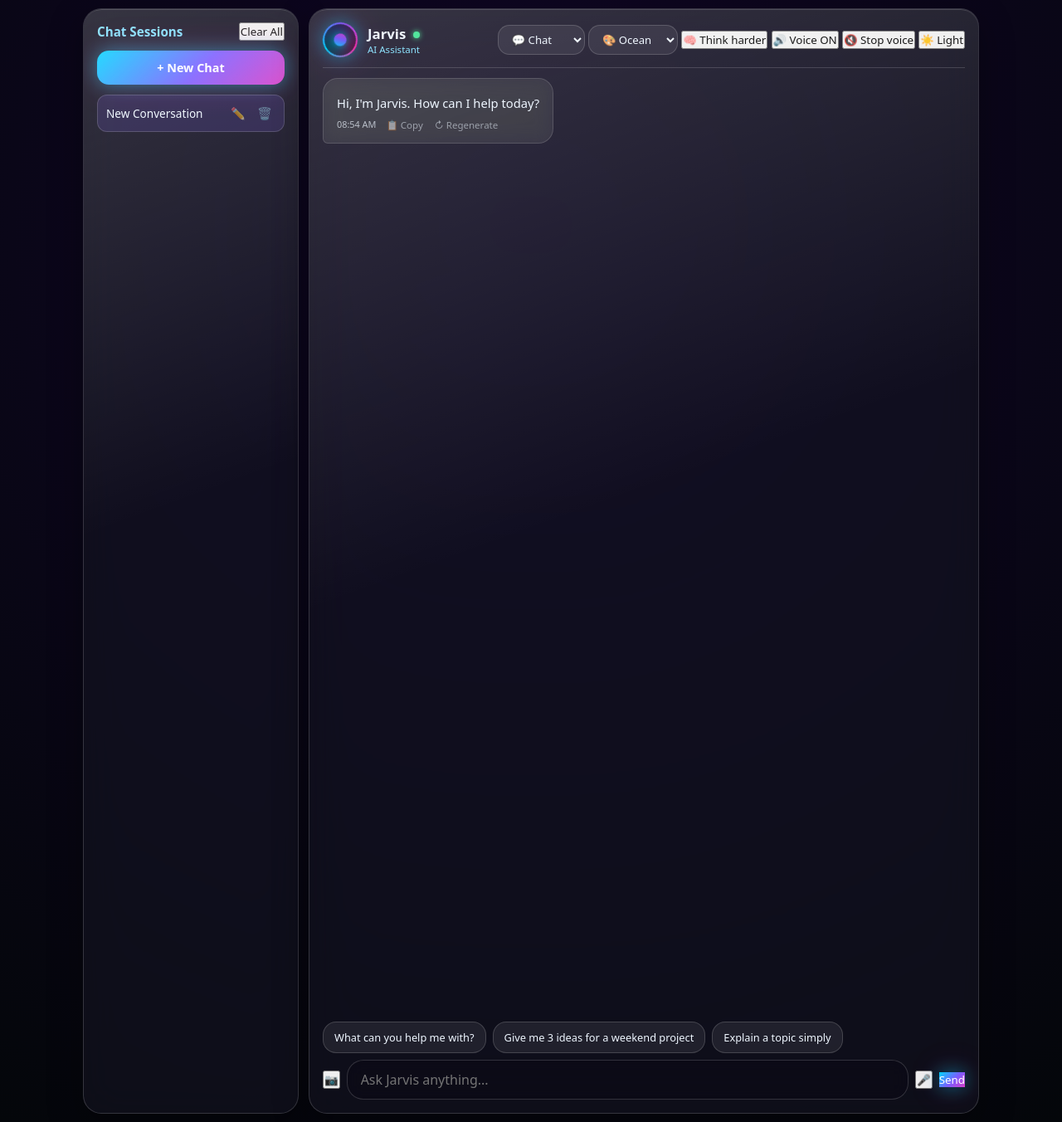
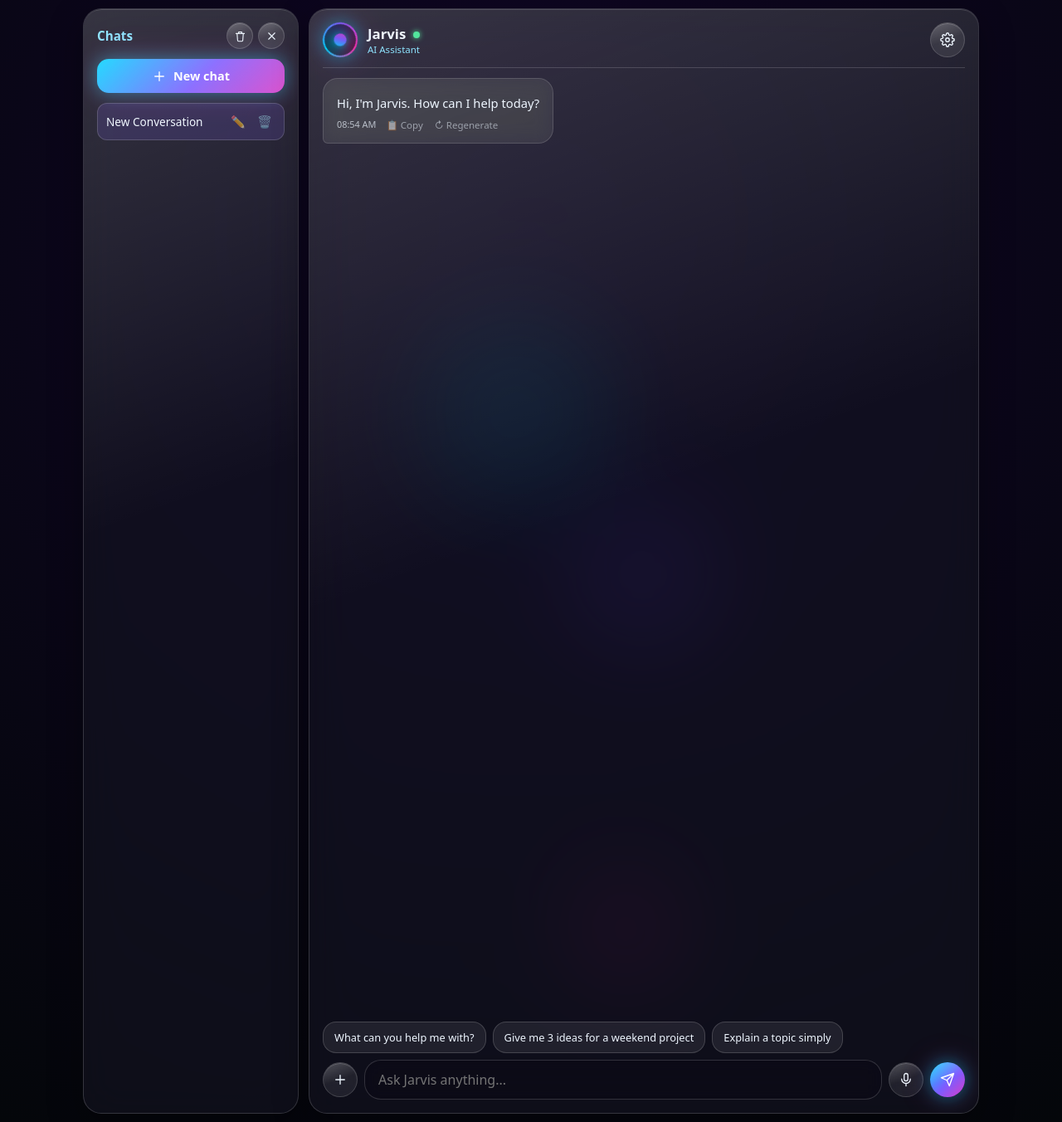
Before and after one commit to 10himankgrover-tech/Jarvis-, a Flask app: page / in a window 1280 px wide. Shown: the whole page at 83% size. Run offline with Flask 3, Linux system fonts and the light colour scheme; data that the repository does not hold is empty; some libraries are stand-ins or nearby versions.

Commit message:
Refactor chat interface and settings layout
Updated the chat interface by modifying button labels, adding new icons, and restructuring the settings drawer for better usability.

```diff
--- a/templates/index.html
+++ b/templates/index.html
@@ -40,20 +40,28 @@
 <body>
 
   <div class="overlay-container">
-    <div class="fg-jarvis-orb-1"></div>
-    <div class="fg-jarvis-orb-2"></div>
+    <div class="fg-orb fg-orb-cyan"></div>
+    <div class="fg-orb fg-orb-purple"></div>
+    <div class="fg-orb fg-orb-pink"></div>
   </div>
 
   <div class="app-layout">
     <div class="glass-card history-panel" id="historyPanel">
       <div class="history-header">
-        <span>Chat Sessions</span>
+        <span>Chats</span>
         <div class="history-actions">
-          <button class="clear-btn" onclick="clearAllSessions()">Clear All</button>
-          <button class="clear-btn mobile-close-btn" onclick="toggleMobileHistory()">✕ Close</button>
+          <button class="icon-btn small" onclick="clearAllSessions()" title="Clear all">
+            <svg viewBox="0 0 24 24"><path d="M4 7h16M9 7V4h6v3M6 7l1 13a2 2 0 0 0 2 2h6a2 2 0 0 0 2-2l1-13"/></svg>
+          </button>
+          <button class="icon-btn small mobile-close-btn" onclick="toggleMobileHistory()" title="Close">
+            <svg viewBox="0 0 24 24"><path d="M6 6l12 12M18 6L6 18"/></svg>
+          </button>
         </div>
       </div>
-      <button class="new-chat-btn" onclick="startNewChat()">+ New Chat</button>
+      <button class="new-chat-btn" onclick="startNewChat()">
+        <svg viewBox="0 0 24 24"><path d="M12 5v14M5 12h14"/></svg>
+        New chat
+      </button>
       <div class="history-list" id="historyList"></div>
     </div>
 
@@ -71,25 +79,81 @@
             <p style="font-size: 0.72rem; color: var(--text-sub);" id="modeSubtitle">AI Assistant</p>
           </div>
         </div>
-        <div class="controls">
-          <select class="pill-select" id="modeSelect" onchange="setMode(this.value)" title="Choose how Jarvis behaves">
-            <option value="chat">💬 Chat</option>
-            <option value="study">📘 Study</option>
-            <option value="code">💻 Code</option>
-            <option value="writer">✍️ Writer</option>
+        <div class="header-right">
+          <button class="icon-btn mobile-history-btn" id="chatsToggleBtn" onclick="toggleMobileHistory()" title="Chats">
+            <svg viewBox="0 0 24 24"><path d="M21 12a9 9 0 1 1-3.5-7.1M21 4v5h-5"/></svg>
+          </button>
+          <button class="icon-btn" id="settingsToggleBtn" onclick="toggleSettings()" title="Settings">
+            <svg viewBox="0 0 24 24"><circle cx="12" cy="12" r="3"/><path d="M19.4 15a1.7 1.7 0 0 0 .34 1.87l.06.06a2 2 0 1 1-2.83 2.83l-.06-.06a1.7 1.7 0 0 0-1.87-.34 1.7 1.7 0 0 0-1.04 1.56V21a2 2 0 0 1-4 0v-.09A1.7 1.7 0 0 0 8.96 19.3a1.7 1.7 0 0 0-1.87.34l-.06.06a2 2 0 1 1-2.83-2.83l.06-.06a1.7 1.7 0 0 0 .34-1.87 1.7 1.7 0 0 0-1.56-1.04H3a2 2 0 0 1 0-4h.09A1.7 1.7 0 0 0 4.7 8.96a1.7 1.7 0 0 0-.34-1.87l-.06-.06a2 2 0 1 1 2.83-2.83l.06.06a1.7 1.7 0 0 0 1.87.34H9.1A1.7 1.7 0 0 0 10.14 3H10a2 2 0 0 1 4 0v.09c0 .68.39 1.28 1.04 1.56.63.26 1.36.13 1.87-.34l.06-.06a2 2 0 1 1 2.83 2.83l-.06.06c-.47.51-.6 1.24-.34 1.87.28.65.88 1.04 1.56 1.04H21a2 2 0 0 1 0 4h-.09c-.68 0-1.28.39-1.56 1.04z"/></svg>
+          </button>
+        </div>
+      </div>
+
+      <!-- Settings drawer: everything that used to crowd the header lives here now -->
+      <div class="settings-backdrop" id="settingsBackdrop" onclick="closeSettings()"></div>
+      <div class="settings-drawer glass-card" id="settingsDrawer">
+        <div class="drawer-handle"></div>
+        <div class="drawer-title">Settings</div>
+
+        <div class="drawer-row">
+          <span class="drawer-row-label">
+            <svg viewBox="0 0 24 24"><path d="M21 15a2 2 0 0 1-2 2H7l-4 4V5a2 2 0 0 1 2-2h14a2 2 0 0 1 2 2z"/></svg>
+            Mode
+          </span>
+          <select class="pill-select" id="modeSelect" onchange="setMode(this.value)">
+            <option value="chat">Chat</option>
+            <option value="study">Study</option>
+            <option value="code">Code</option>
+            <option value="writer">Writer</option>
           </select>
-          <select class="pill-select" id="pdfThemeSelect" onchange="setPdfTheme(this.value)" title="Colors for your PDF notes">
-            <option value="ocean">🎨 Ocean</option>
-            <option value="sunset">🎨 Sunset</option>
-            <option value="forest">🎨 Forest</option>
-            <option value="grape">🎨 Grape</option>
+        </div>
+
+        <div class="drawer-row">
+          <span class="drawer-row-label">
+            <svg viewBox="0 0 24 24"><circle cx="12" cy="12" r="9"/><circle cx="9" cy="10" r="1"/><circle cx="14" cy="9" r="1"/><circle cx="15" cy="14" r="1"/><path d="M12 3a9 9 0 0 0 0 18c1 0 1.5-.7 1.5-1.5S13 18 13 17a2 2 0 0 1 2-2h1.5A3.5 3.5 0 0 0 20 11.5 9 9 0 0 0 12 3z"/></svg>
+            PDF colors
+          </span>
+          <select class="pill-select" id="pdfThemeSelect" onchange="setPdfTheme(this.value)">
+            <option value="ocean">Ocean</option>
+            <option value="sunset">Sunset</option>
+            <option value="forest">Forest</option>
+            <option value="grape">Grape</option>
           </select>
-          <button class="theme-btn" id="thinkToggleBtn" onclick="toggleThinking()" title="Ask Jarvis to reason more carefully">🧠 Think harder</button>
-          <button class="voice-btn" onclick="toggleVoice()" id="voiceToggleBtn">🔊 Voice ON</button>
-          <button class="theme-btn" onclick="stopSpeaking()" title="Stop Jarvis from speaking">🔇 Stop voice</button>
-          <button class="mobile-history-btn" onclick="toggleMobileHistory()">📜 Chats</button>
-          <button class="theme-btn" onclick="toggleTheme()" id="themeToggleBtn">☀️ Light</button>
         </div>
+
+        <div class="drawer-row">
+          <span class="drawer-row-label">
+            <svg viewBox="0 0 24 24"><path d="M13 2 4 14h6l-1 8 9-12h-6z"/></svg>
+            Think harder
+          </span>
+          <button class="switch" id="thinkToggleBtn" onclick="toggleThinking()"><span class="switch-knob"></span></button>
+        </div>
+
+        <div class="drawer-row">
+          <span class="drawer-row-label">
+            <svg viewBox="0 0 24 24"><path d="M11 5 6 9H3v6h3l5 4z"/><path d="M15.5 8.5a5 5 0 0 1 0 7"/><path d="M18.5 6a9 9 0 0 1 0 12"/></svg>
+            Voice replies
+          </span>
+          <button class="switch active" id="voiceToggleBtn" onclick="toggleVoice()"><span class="switch-knob"></span></button>
+        </div>
+
+        <button class="drawer-action-btn" onclick="stopSpeaking()">
+          <svg viewBox="0 0 24 24"><path d="M11 5 6 9H3v6h3l5 4z"/><path d="M23 9l-6 6M17 9l6 6"/></svg>
+          Stop voice now
+        </button>
+
+        <div class="drawer-row">
+          <span class="drawer-row-label">
+            <svg viewBox="0 0 24 24"><path d="M21 12.8A9 9 0 1 1 11.2 3 7 7 0 0 0 21 12.8z"/></svg>
+            Light theme
+          </span>
+          <button class="switch" id="themeToggleSwitch" onclick="toggleTheme()"><span class="switch-knob"></span></button>
+        </div>
+
+        <button class="drawer-action-btn danger" onclick="clearAllSessions()">
+          <svg viewBox="0 0 24 24"><path d="M4 7h16M9 7V4h6v3M6 7l1 13a2 2 0 0 0 2 2h6a2 2 0 0 0 2-2l1-13"/></svg>
+          Clear all chats
+        </button>
       </div>
 
       <div class="chat-box" id="chatBox"></div>
@@ -99,16 +163,40 @@
       <div id="photoPreviewRow" class="photo-preview-row" style="display:none;">
         <img id="photoPreviewImg" alt="Attached photo preview">
         <span id="photoPreviewName"></span>
-        <button type="button" onclick="clearAttachedPhoto()" title="Remove photo">✕</button>
+        <button type="button" class="icon-btn small" onclick="clearAttachedPhoto()" title="Remove photo">
+          <svg viewBox="0 0 24 24"><path d="M6 6l12 12M18 6L6 18"/></svg>
+        </button>
       </div>
 
       <div class="input-container">
+        <div class="plus-wrap">
+          <button class="icon-btn plus-btn" id="plusBtn" onclick="togglePlusMenu()" title="Add">
+            <svg viewBox="0 0 24 24"><path d="M12 5v14M5 12h14"/></svg>
+          </button>
+          <div class="plus-menu glass-card" id="plusMenu">
+            <button class="plus-menu-item" onclick="document.getElementById('photoInput').click(); closePlusMenu();">
+              <svg viewBox="0 0 24 24"><path d="M4 8a2 2 0 0 1 2-2h1.5l1-1.5h7l1 1.5H18a2 2 0 0 1 2 2v10a2 2 0 0 1-2 2H6a2 2 0 0 1-2-2z"/><circle cx="12" cy="13" r="3.5"/></svg>
+              Add a photo
+            </button>
+            <button class="plus-menu-item disabled" disabled>
+              <svg viewBox="0 0 24 24"><rect x="3" y="3" width="18" height="18" rx="3"/><circle cx="9" cy="9" r="1.8"/><path d="m21 15-5-5-9 9"/></svg>
+              Create an image
+              <span class="soon-badge">Soon</span>
+            </button>
+          </div>
+        </div>
+
         <input type="file" id="photoInput" accept="image/*" capture="environment" style="display:none;" onchange="onPhotoChosen(this.files[0])">
-        <button class="mic-btn" id="cameraBtn" onclick="document.getElementById('photoInput').click()" title="Add a photo">📷</button>
         <input type="text" id="userInput" placeholder="Ask Jarvis anything..." onkeydown="if(event.key==='Enter') sendQuery()">
-        <button class="mic-btn" id="micBtn" onclick="startListening()" title="Speak to Jarvis">🎤</button>
-        <button class="send-btn" id="sendBtn" onclick="sendQuery()">Send</button>
-        <button class="send-btn stop-btn" id="stopBtn" onclick="stopStreaming()" style="display:none;">Stop</button>
+        <button class="icon-btn" id="micBtn" onclick="startListening()" title="Speak to Jarvis">
+          <svg viewBox="0 0 24 24"><rect x="9" y="2" width="6" height="12" rx="3"/><path d="M5 11a7 7 0 0 0 14 0M12 18v4"/></svg>
+        </button>
+        <button class="icon-btn send-btn" id="sendBtn" onclick="sendQuery()" title="Send">
+          <svg viewBox="0 0 24 24"><path d="M22 2 11 13M22 2l-7 20-4-9-9-4z"/></svg>
+        </button>
+        <button class="icon-btn send-btn stop-btn" id="stopBtn" onclick="stopStreaming()" style="display:none;" title="Stop">
+          <svg viewBox="0 0 24 24"><rect x="6" y="6" width="12" height="12" rx="2"/></svg>
+        </button>
       </div>
     </div>
   </div>
```
